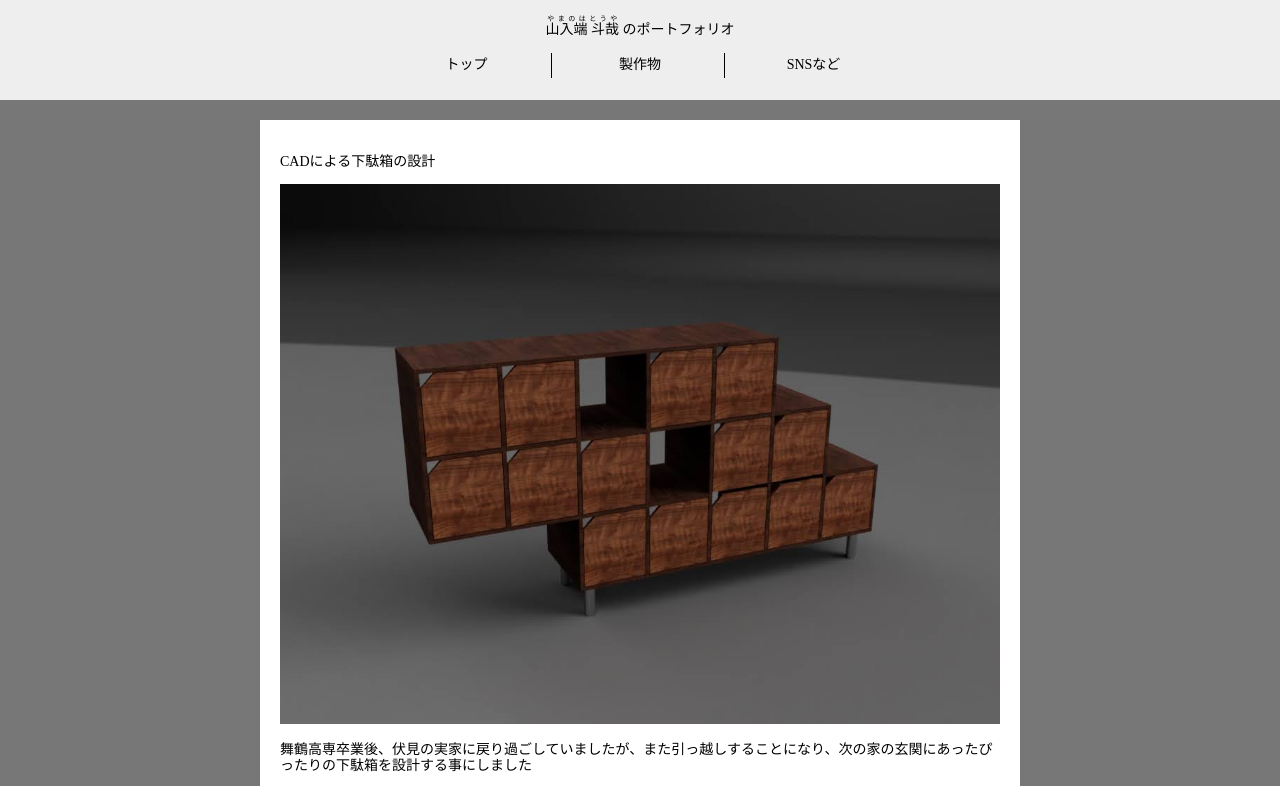
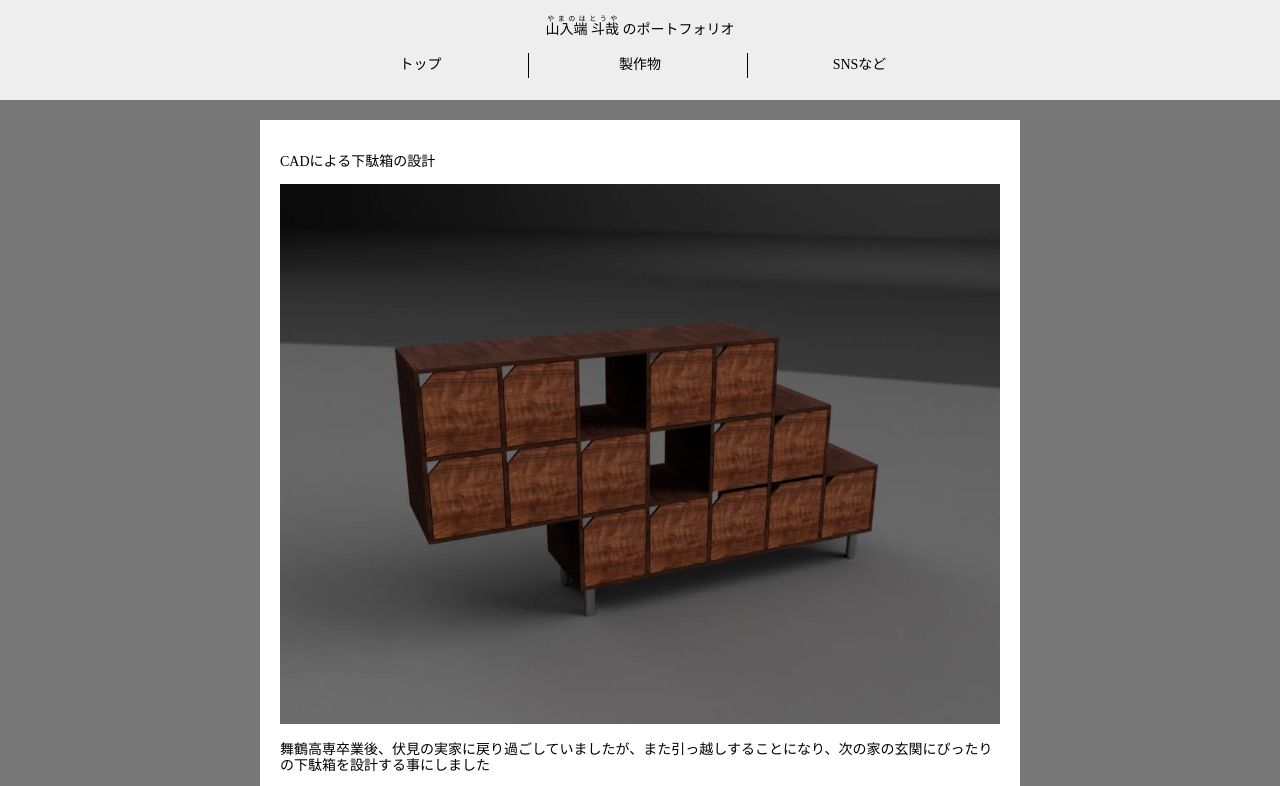
Before and after one commit to Noha-toya/portfolio.github.io, a plain HTML site: page Production/07getabako.html in a window 1280 px wide. Shown: the top 786 px of the page. Drawn offline with Linux system fonts and the light colour scheme.

Commit message:
Add files via upload

```diff
--- a/Production/07getabako.html
+++ b/Production/07getabako.html
@@ -10,11 +10,12 @@
     <meta charset="utf-8">
     <!--タイトル-->
     <title>山入端 斗哉のポートフォリオ</title>
+    <!--レスポンシブ initial-scale 初期倍率-->
+    <meta name="viewport" content="width=device-width, initial-scale=1">
     <!--cssファイル読み込み-->
     <link href="../css/style.css" rel="stylesheet" type="text/css">
     <link href="../css/normalize.css" rel="stylesheet" type="text/css">
-    <!--レスポンシブ initial-scale 初期倍率-->
-    <meta name=”viewport” content=”width=device-width,initial-scale=1.0″>
+
 </head>
 
 <!--------------------------------------------------------------->
@@ -49,7 +50,7 @@
         <div class="article">
             <p>CADによる下駄箱の設計</p>
             <img class="box-item-thum" src="../assets/07下駄箱/getabako.jpg" alt="">
-            <p>舞鶴高専卒業後、伏見の実家に戻り過ごしていましたが、また引っ越しすることになり、次の家の玄関にあったぴったりの下駄箱を設計する事にしました</p>
+            <p>舞鶴高専卒業後、伏見の実家に戻り過ごしていましたが、また引っ越しすることになり、次の家の玄関にぴったりの下駄箱を設計する事にしました</p>
             <img class="box-item-thum" src="../assets/07下駄箱/下駄箱.PNG" alt="">
             <p>しかし、木材の量を減らす設計と、多くの靴を入れられ、すべてに扉を付けたデザインは、家族に採用されなかったようです</p>
 
--- a/css/style.css
+++ b/css/style.css
@@ -2,12 +2,11 @@ html {
   font-size: 62.5%;
   color: #000000;
 }
-@media (max-width: 560px) {
+@media screen and(max-width: 560px) {
   html {
     font-size: 2.66vw; /* 10/375*100 */
   }
 }
-
 body {
   font-size: 1.4rem; /* basic size 14px */
 
@@ -48,7 +47,7 @@ body {
   margin: 0;
   padding: 4px;
   text-align: center; /*中央よせ*/
-  width: 170px;
+  width: 30%;
   height: 25px;
   box-sizing: border-box;
   position: relative;
```
Also changed, not shown: Production.html (+3 -2 lines), Production/01hazikoma.html (+3 -2 lines), Production/02robo.html (+3 -2 lines), Production/03hikamogu.html (+3 -2 lines), Production/04bmf.html (+3 -2 lines), Production/05chou.html (+3 -2 lines), Production/06PC.html (+3 -2 lines), Production/08BLDC.html (+3 -2 lines), Production/09www.html (+3 -2 lines), SNS.html (+3 -2 lines), index.html (+3 -2 lines).
